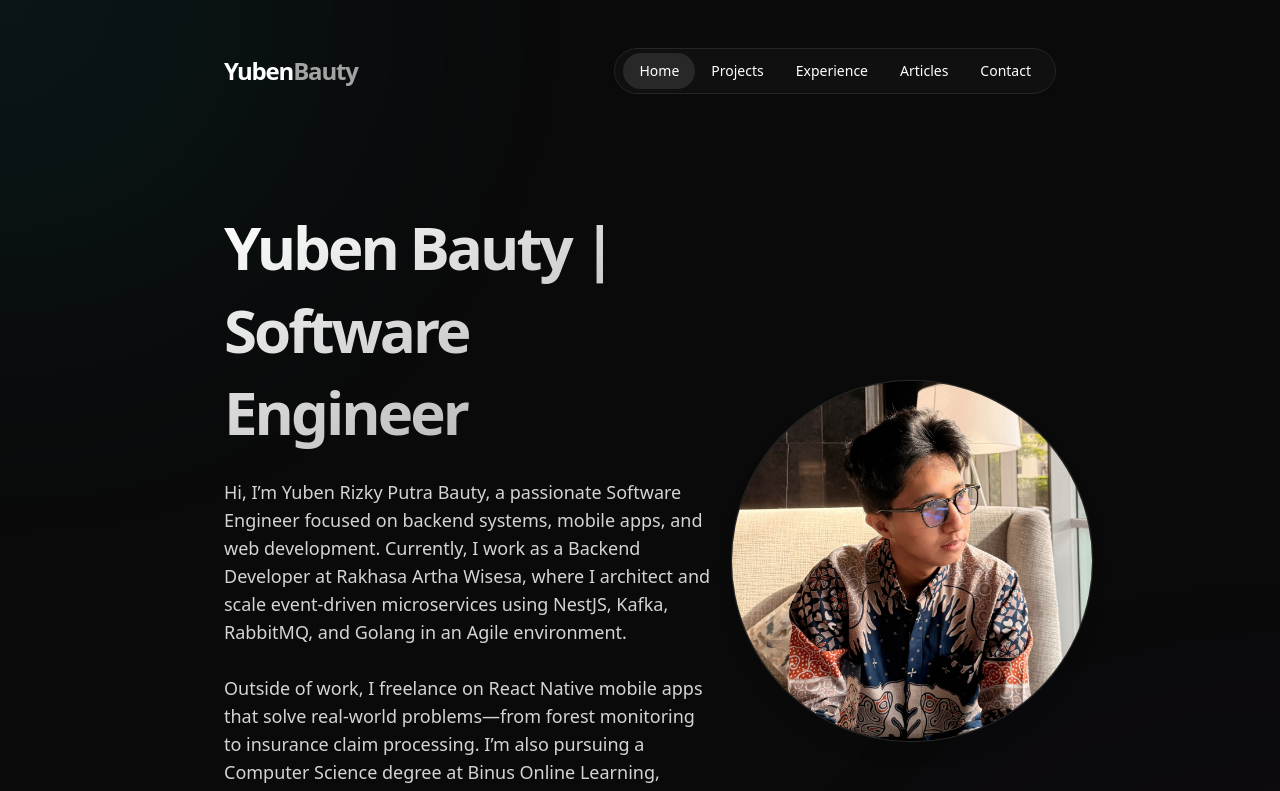
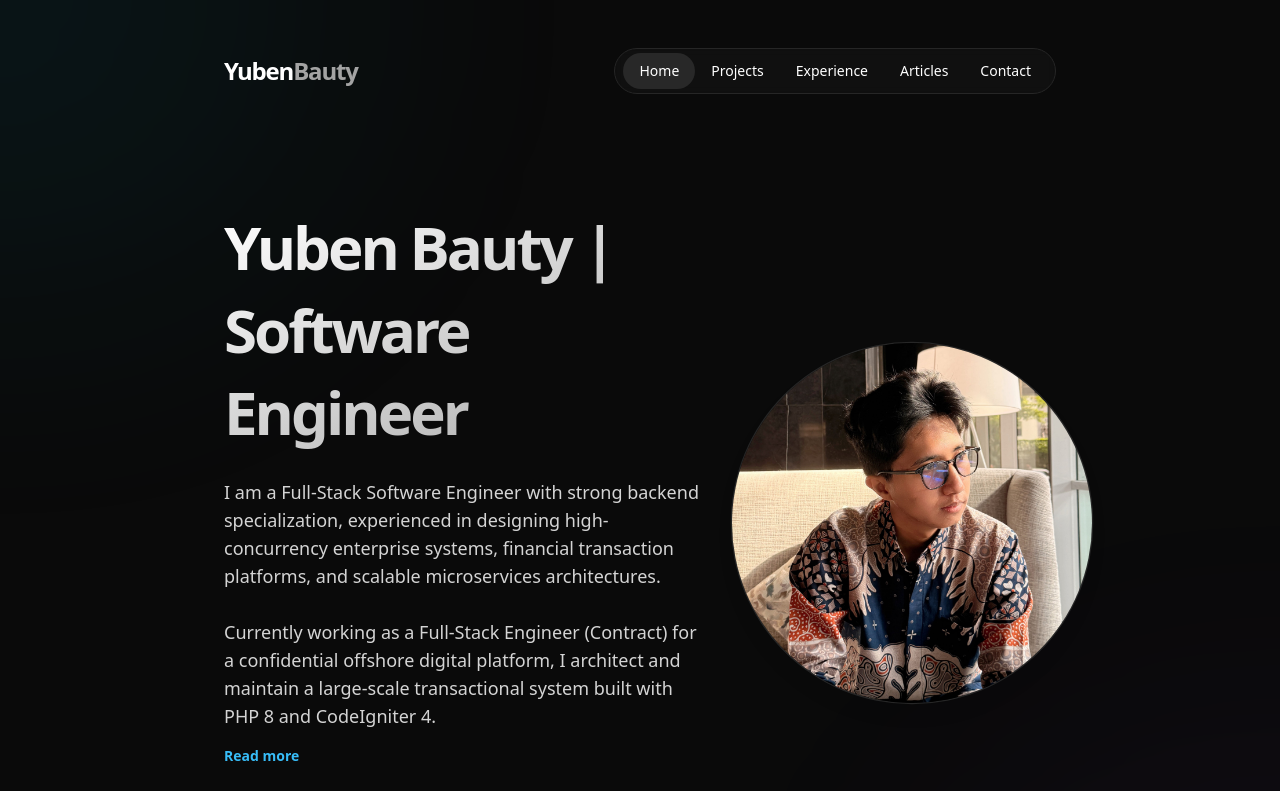
Before and after one commit to YubenB/yuben-porto, a React (Vite) app: page / in a window 1280 px wide. Shown: the top 791 px of the page. Built offline with nearby package versions, Linux system fonts and the light colour scheme.

Commit message:
feat: resign bro ganti kerja

```diff
--- a/src/entry-server.tsx
+++ b/src/entry-server.tsx
@@ -38,11 +38,11 @@ function personJsonLd() {
     familyName: PERSON_FAMILY,
     alternateName: "Yuben",
     url: SITE_URL,
-    jobTitle: "Software Engineer",
+    jobTitle: "Senior Backend Engineer",
     image: [PERSON_IMAGE],
     worksFor: {
       "@type": "Organization",
-      name: "Rakhasa Artha Wisesa",
+      name: "Offshore Digital Platform (Confidential)",
     },
     alumniOf: [
       {
--- a/src/pages/Experience.tsx
+++ b/src/pages/Experience.tsx
@@ -92,6 +92,25 @@ export default function Experience() {
   const workExperience: TimelineEvent[] = useMemo(
     () => [
       {
+        organization: "Offshore Digital Platform (Confidential)",
+        title: "Full-Stack Engineer (Contract)",
+        start: "2025-10-28",
+        current: true,
+        logo: "/images/companies/lock.png",
+        details: [
+          "Architected and developed a high-concurrency enterprise web platform using CodeIgniter 4 (PHP 8).",
+          "Designed and implemented a modular multi-provider webhook engine handling 10+ third-party integrations with HMAC, API key, and IP-based authentication.",
+          "Built an idempotent transaction processing system ensuring atomic balance updates and financial data consistency.",
+          "Developed a configurable rule-based incentive engine including cashback, referral rewards, and volume-based bonus logic.",
+          "Implemented a secure administrative dashboard with role-based access control (RBAC), granular permissions, and full audit logging.",
+          "Engineered deposit and withdrawal workflows with multi-step verification and transaction reconciliation safeguards.",
+          "Designed normalized relational database schemas with optimized indexing strategies for high read/write throughput.",
+          "Integrated multiple external REST APIs with request transformation, structured logging, retry mechanisms, and error handling.",
+          "Applied clean architecture principles (Service Layer, Repository, Factory, Guard patterns) to ensure scalability and maintainability.",
+          "Led end-to-end fullstack system design and business logic implementation, ensuring security, performance, and operational reliability.",
+        ],
+      },
+      {
         organization: "Rakhasa Artha Wisesa Corp",
         title: "Backend Developer",
         start: "2024-10-23",
@@ -135,7 +154,7 @@ export default function Experience() {
         ],
       },
     ],
-    []
+    [],
   );
 
   const educationHistory: TimelineEvent[] = useMemo(
@@ -178,7 +197,7 @@ export default function Experience() {
         ],
       },
     ],
-    []
+    [],
   );
 
   return (
--- a/src/pages/Home.tsx
+++ b/src/pages/Home.tsx
@@ -1,9 +1,12 @@
 import { Briefcase, Mail } from "lucide-react";
 import InteractiveButton from "../components/ui/InteractiveButton";
 import { useNavigate } from "react-router-dom";
+import { useState } from "react";
 
 const Home = () => {
   const navigate = useNavigate();
+  const [isExpanded, setIsExpanded] = useState(false);
+
   return (
     <div>
       {/* Hero */}
@@ -13,19 +16,53 @@ const Home = () => {
             Yuben Bauty | Software Engineer
           </h1>
           <p className="mt-6 text-neutral-300 max-w-2xl text-base sm:text-lg leading-relaxed mx-auto md:mx-0">
-            Hi, I’m Yuben Rizky Putra Bauty, a passionate Software Engineer
-            focused on backend systems, mobile apps, and web development.
-            Currently, I work as a Backend Developer at Rakhasa Artha Wisesa,
-            where I architect and scale event-driven microservices using NestJS,
-            Kafka, RabbitMQ, and Golang in an Agile environment.
+            I am a Full-Stack Software Engineer with strong backend
+            specialization, experienced in designing high-concurrency enterprise
+            systems, financial transaction platforms, and scalable microservices
+            architectures.
             <br />
             <br />
-            Outside of work, I freelance on React Native mobile apps that solve
-            real-world problems—from forest monitoring to insurance claim
-            processing. I’m also pursuing a Computer Science degree at Binus
-            Online Learning, continuously sharpening my skills in clean
-            architecture, design patterns, and infrastructure tools.
+            Currently working as a Full-Stack Engineer (Contract) for a
+            confidential offshore digital platform, I architect and maintain a
+            large-scale transactional system built with PHP 8 and CodeIgniter 4.
+            {isExpanded && (
+              <>
+                <span> </span>The platform integrates with 10+ external service
+                providers, processes high-volume financial operations, and
+                implements strict security mechanisms including HMAC validation,
+                IP whitelisting, idempotent transaction handling, and role-based
+                access control (RBAC). I designed the webhook engine, wallet
+                system, incentive rule engine, and administrative control panel
+                from the ground up, ensuring transactional integrity and
+                operational reliability.
+                <br />
+                <br />
+                Previously, I worked as a Backend Developer at Rakhasa Artha
+                Wisesa Corp, where I built REST APIs using Node.js and
+                TypeScript, designed PostgreSQL database schemas, and
+                implemented authentication and validation systems. I helped
+                architect a microservices ecosystem using Go, applying CQRS to
+                improve scalability and performance. I also engineered an
+                automated Linux server provisioning system that dynamically
+                deploys websites, configures Nginx virtual hosts, and integrates
+                DNS/CDN services (including Bunny.net and Cloudflare) to support
+                large-scale deployment automation.
+                <br />
+                <br />
+                Outside of work, I freelance on React Native mobile apps that
+                solve real-world problems, from forest monitoring to insurance
+                claim processing. I’m also pursuing a Computer Science degree at
+                Binus Online Learning, continuously sharpening my skills in
+                clean architecture, design patterns, and infrastructure tools.
+              </>
+            )}
           </p>
+          <button
+            onClick={() => setIsExpanded(!isExpanded)}
+            className="mt-4 text-sm font-semibold text-sky-400 hover:text-sky-300 transition-colors"
+          >
+            {isExpanded ? "Read less" : "Read more"}
+          </button>
           <div className="mt-8 flex flex-wrap gap-4 justify-center md:justify-start">
             <InteractiveButton
               href="/contact"
```
Also changed, not shown: public/images/companies/lock.png (added).
